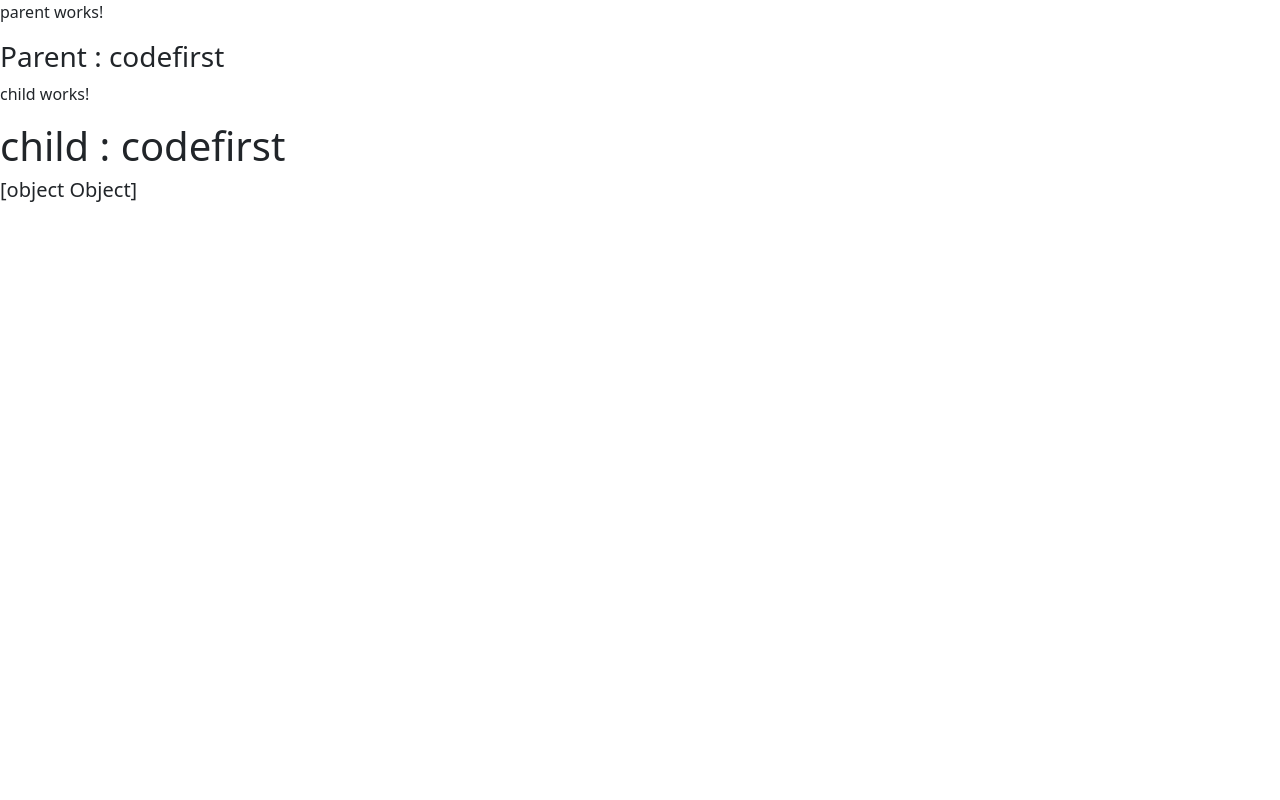
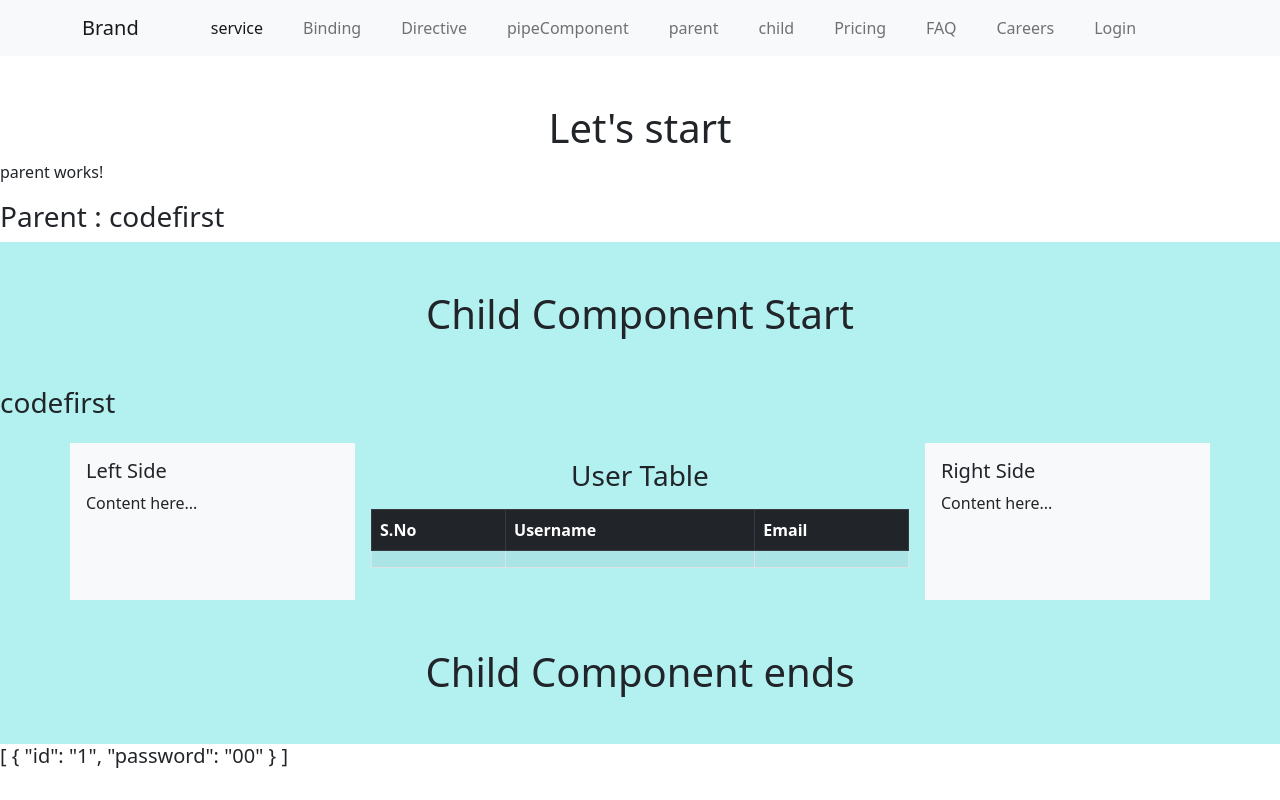
Before and after one commit to Codefirst-Batch-10/angular_B10, an Angular app: page /parent in a window 1280 px wide. Before the commit this address led to /. Built offline with nearby package versions, Linux system fonts and the light colour scheme.

Commit message:
intercomponent communication :-  parent to child, child to parent, siblings

```diff
--- a/src/app/app.component.html
+++ b/src/app/app.component.html
@@ -1,7 +1,31 @@
+    <!-- Navbar -->
+    <nav class="navbar navbar-expand-lg navbar-light bg-light">
+      <div class="container">
+        <a class="navbar-brand" href="#">Brand</a>
+        <button class="navbar-toggler" type="button" data-bs-toggle="collapse" data-bs-target="#mainNavbar" aria-controls="mainNavbar" aria-expanded="false" aria-label="Toggle navigation">
+          <span class="navbar-toggler-icon"></span>
+        </button>
 
-<!-- <app-data-binding></app-data-binding> -->
- <!-- <app-default-directives></app-default-directives> -->
-  <!-- <app-pipe-component></app-pipe-component> -->
-   <!-- <app-service></app-service> -->
-    <app-parent></app-parent>
+        <div class="collapse navbar-collapse" id="mainNavbar">
+          <ul class="navbar-nav ms-5 mb-2 mb-lg-0 gap-4">
+            <li class="nav-item"><a class="nav-link active" aria-current="page" routerLink="service">service</a></li>
+            <li class="nav-item"><a class="nav-link" routerLink="dataBinding">Binding</a></li>
+            <li class="nav-item"><a class="nav-link" routerLink="defaultdDirective">Directive</a></li>
+            <li class="nav-item"><a class="nav-link" routerLink="pipeComponent">pipeComponent</a></li>
+            <li class="nav-item"><a class="nav-link" routerLink="parent">parent</a></li>
+            <li class="nav-item"><a class="nav-link" routerLink="child">child</a></li>
+            <li class="nav-item"><a class="nav-link" href="#">Pricing</a></li>
+            <li class="nav-item"><a class="nav-link" href="#">FAQ</a></li>
+            <li class="nav-item"><a class="nav-link" href="#">Careers</a></li>
+            <li class="nav-item"><a class="nav-link" href="#">Login</a></li>
+          </ul>
+        </div>
+      </div>
+    </nav>
+
+    <!-- Optional page content to see spacing -->
+    <main class="container mt-5 text-center">
+      <h1>Let's start</h1>
+    </main>
+
 <router-outlet />
--- a/src/app/app.component.ts
+++ b/src/app/app.component.ts
@@ -1,19 +1,13 @@
 import { Component } from '@angular/core';
-import { Router, RouterOutlet } from '@angular/router';
-import { DataBindingComponent } from "../components/data-binding/data-binding.component";
-import { DefaultDirectivesComponent } from "../components/default-directives/default-directives.component";
-import { PipeComponentComponent } from "../components/pipe-component/pipe-component.component";
-import { ServiceComponent } from "../components/service/service.component";
-import { ParentComponent } from "../components/parent/parent.component";
+import { Router, RouterOutlet, RouterLink } from '@angular/router';
 
 @Component({
   selector: 'app-root',
-  imports: [RouterOutlet, ParentComponent],
+  imports: [RouterOutlet, RouterLink],
   templateUrl: './app.component.html',
   styleUrl: './app.component.css'
 })
 export class AppComponent {
   title = 'angular_B10';
 
-  constructor (private _router:Router) {}
 }
--- a/src/app/app.routes.ts
+++ b/src/app/app.routes.ts
@@ -1,3 +1,34 @@
 import { Routes } from '@angular/router';
+import { ServiceComponent } from '../components/service/service.component';
+import { DataBindingComponent } from '../components/data-binding/data-binding.component';
+import { DefaultDirectivesComponent } from '../components/default-directives/default-directives.component';
+import { PipeComponentComponent } from '../components/pipe-component/pipe-component.component';
+import { ParentComponent } from '../components/parent/parent.component';
+import { ChildComponent } from '../components/child/child.component';
 
-export const routes: Routes = [];
+export const routes: Routes = [
+    {
+        path:'service',
+        component:ServiceComponent
+    },
+    {
+        path:'dataBinding',
+        component:DataBindingComponent
+    },
+    {
+        path:'defaultdDirective',
+        component:DefaultDirectivesComponent
+    },
+    {
+        path:'pipeComponent',
+        component:PipeComponentComponent
+    },
+    {
+        path:'parent',
+        component:ParentComponent
+    },
+    {
+        path:'child',
+        component:ChildComponent
+    }
+];
--- a/src/components/child/child.component.html
+++ b/src/components/child/child.component.html
@@ -1,2 +1,51 @@
-<p>child works!</p>
-<h1>child : {{sendToChild}}</h1>
+<table class="table-bordered" style="width: 100%; background-color: rgb(179, 240, 240);">
+
+<h1 class="text-center my-5">Child Component Start</h1>
+
+<h3>{{sendToChild}}</h3>
+
+<div class="container mt-4">
+
+  <div class="row">
+
+    <!-- Left Column -->
+    <div class="col-md-3 bg-light p-3">
+      <h5>Left Side</h5>
+      <p>Content here...</p>
+    </div>
+
+    <!-- Middle Column (Table Here) -->
+    <div class="col-md-6 p-3">
+      <h3 class="text-center mb-3">User Table</h3>
+
+      <table class="table table-bordered table-striped">
+        <thead class="table-dark">
+          <tr>
+            <th>S.No</th>
+            <th>Username</th>
+            <th>Email</th>
+          </tr>
+        </thead>
+        <tbody>
+          <tr *ngFor="let item of sendData">
+              <td>{{item.id}}</td>
+            <td>{{item.username}}</td>
+            <td>{{item.email}}</td>
+          </tr>
+        </tbody>
+      </table>
+    </div>
+
+    <!-- Right Column -->
+    <div class="col-md-3 bg-light p-3">
+      <h5>Right Side</h5>
+      <p>Content here...</p>
+    </div>
+
+  </div>
+
+</div>
+
+
+<h1 class="text-center my-5">Child Component ends</h1>
+</table>
--- a/src/components/parent/parent.component.html
+++ b/src/components/parent/parent.component.html
@@ -1,4 +1,4 @@
 <p>parent works!</p>
 <h3>Parent : {{companyName}}</h3>
 <app-child [sendToChild]="companyName" (messageEvt)="getChildMesssage($event)"></app-child>
-<h5>{{childMsg}}</h5>
+<h5>{{childMsg | json}}</h5>
--- a/src/components/parent/parent.component.ts
+++ b/src/components/parent/parent.component.ts
@@ -1,9 +1,10 @@
 import { Component, ViewChild } from '@angular/core';
 import { ChildComponent } from "../child/child.component";
+import { CommonModule } from '@angular/common';
 
 @Component({
   selector: 'app-parent',
-  imports: [ChildComponent],
+  imports: [ChildComponent, CommonModule],
   templateUrl: './parent.component.html',
   styleUrl: './parent.component.css'
 })
--- a/src/components/service/service.component.html
+++ b/src/components/service/service.component.html
@@ -1,7 +1,7 @@
 <div class=" container-fluid">
     <div class="row my-5 mt-5">
-        <div class="col-4"></div>
-        <div class="col-4">
+        <div class="col-5"></div>
+        <div class="col-2 text-center">
             <button (click)="getProductData()">Load Product Data</button><br><br>
 
             @for (item of productData; track item) {
@@ -11,7 +11,7 @@
             }
 
         </div>
-        <div class="col-4"></div>
+        <div class="col-5"></div>
     </div>
     <div class="row mx-2 my-4">
         <div class="col">
@@ -47,7 +47,11 @@
 </div>
 
 
-@for(product of imageList; track product.id){
+<app-child [sendData]="productList"></app-child>
+
+
+
+<!-- @for(product of imageList; track product.id){
     <ul>
         <li><b>id : </b>{{product.id}}</li>
         <li><b>title : </b>{{product.title}}</li>
@@ -55,7 +59,7 @@
         <li><b>category : </b>{{product.category}}</li>
         <li><b>Thumbnail : </b><img src="{{product.thumbnail}}" alt=""></li>
     </ul>
-}
+} -->
 
 
 <style>
@@ -68,3 +72,14 @@
         background-color: #f2f2f2;
     }
 </style>
+
+
+<div class="container-fluid my-5 text-center">
+    <div class="row">
+        <div class="col">avd</div>
+        <div class="col">avd</div>
+        <div class="col">avd</div>
+        <div class="col">avd</div>
+        <div class="col">avd</div>
+    </div>
+</div>
```
Also changed, not shown: src/components/child/child.component.ts (+7 -2 lines), src/components/service/service.component.ts (+10 -5 lines).
